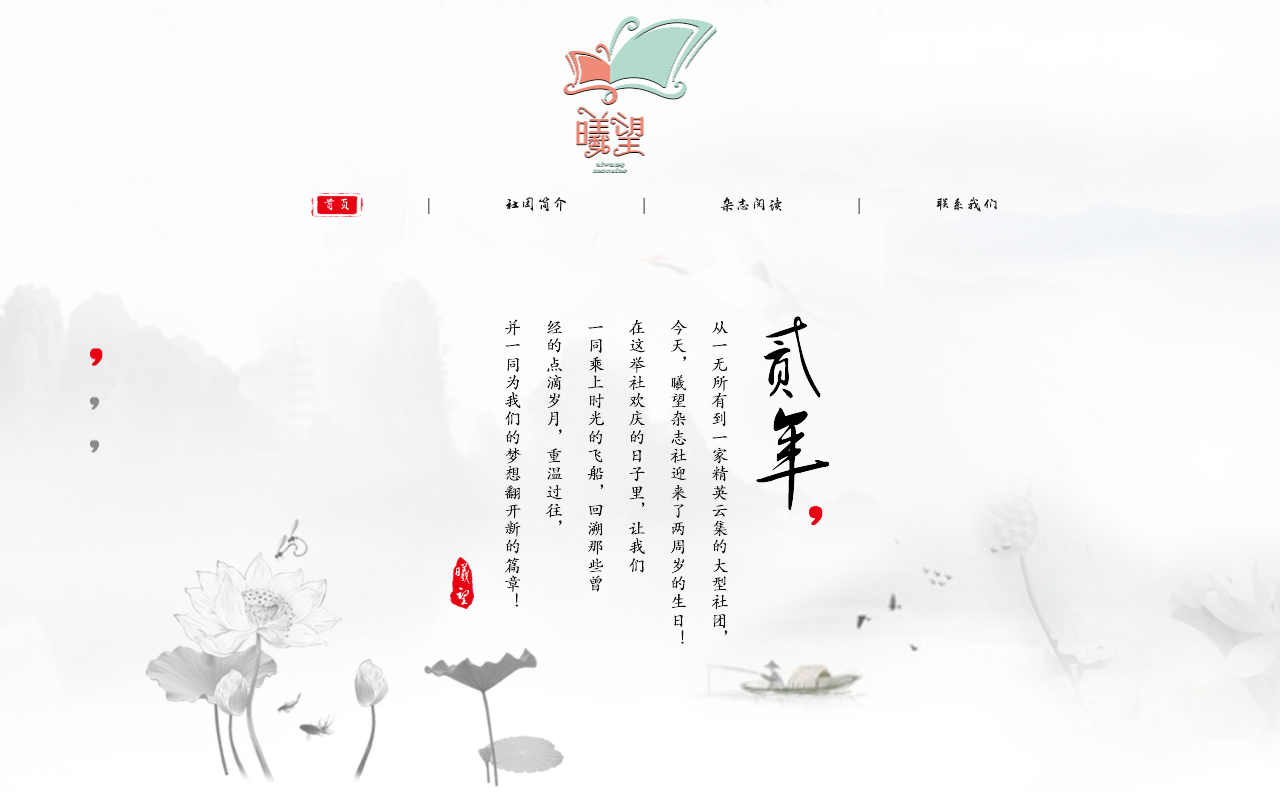
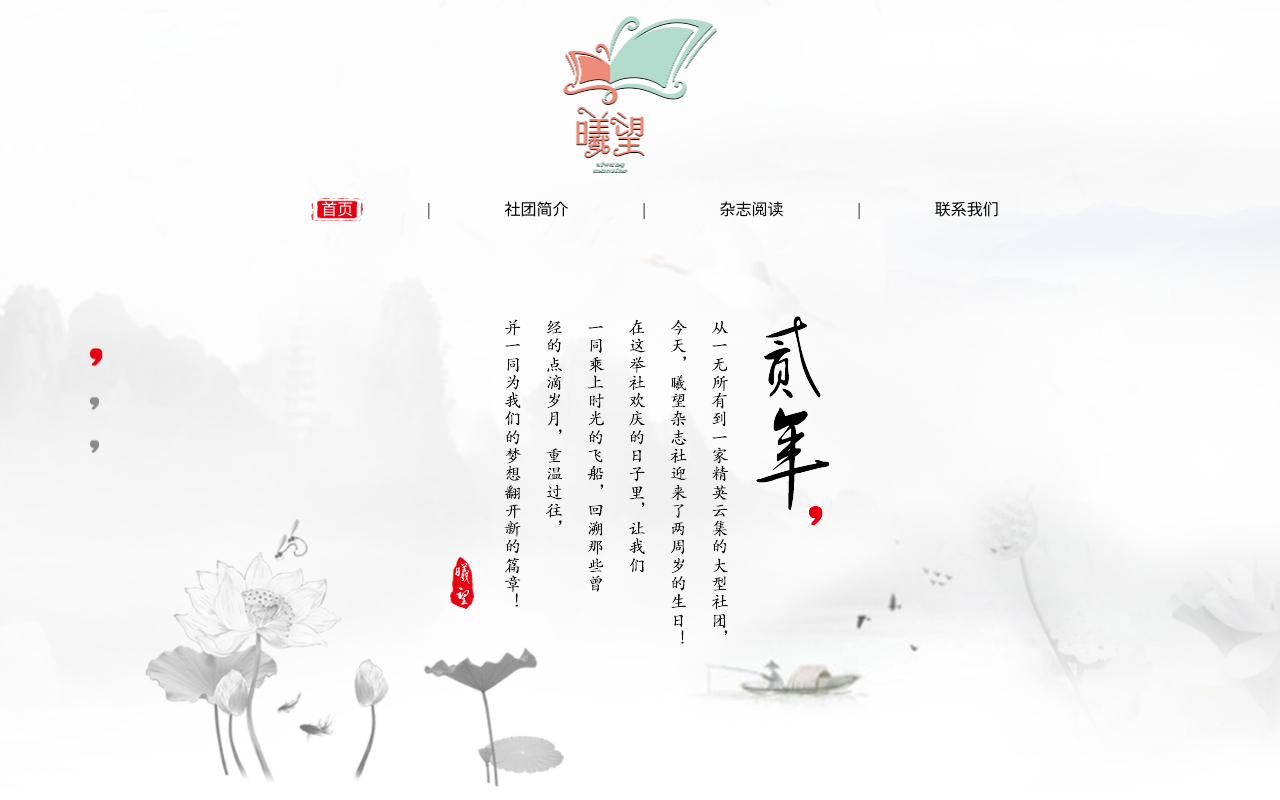
Before and after one commit to LmjHyj/xiwangzz, a Django app: page / in a window 1280 px wide. Run offline with Django 3.2, Linux system fonts and the light colour scheme.

Commit message:
fix ascii

```diff
--- a/xiwangzz_website/static/website/css/index.css
+++ b/xiwangzz_website/static/website/css/index.css
@@ -1,10 +1,10 @@
 @font-face {
-	font-family: "方正吕建德字体简体";
-	src: url("/static/website/fonts/方正吕建德字体简体.eot"); /* IE9 */
-	src: url("/static/website/fonts/方正吕建德字体简体.eot?#iefix") format("embedded-opentype"), /* IE6-IE8 */
-	url("/static/website/fonts/方正吕建德字体简体.woff") format("woff"), /* chrome, firefox */
-	url("/static/website/fonts/方正吕建德字体简体.ttf") format("truetype"), /* chrome, firefox, opera, Safari, Android, iOS 4.2+ */
-	url("/static/website/fonts/方正吕建德字体简体.svg#方正吕建德字体简体") format("svg"); /* iOS 4.1- */
+	font-family: "fzljd";
+	src: url("/static/website/fonts/fzljd.eot"); /* IE9 */
+	src: url("/static/website/fonts/fzljd.eot?#iefix") format("embedded-opentype"), /* IE6-IE8 */
+	url("/static/website/fonts/fzljd.woff") format("woff"), /* chrome, firefox */
+	url("/static/website/fonts/fzljd.ttf") format("truetype"), /* chrome, firefox, opera, Safari, Android, iOS 4.2+ */
+	url("/static/website/fonts/fzljd.svg#fzljd") format("svg"); /* iOS 4.1- */
 	font-style: normal;
 	font-weight: normal;
 }
```
Also changed, not shown: xiwangzz_website/static/website/fonts/fzljd.ttf (renamed from xiwangzz_website/static/website/fonts/方正吕建德字体简体.ttf), xiwangzz_website/static/website/fonts/fzljd.woff (added), xiwangzz_website/static/website/fonts/方正吕建德字体简体.woff (deleted), 4 other files.
